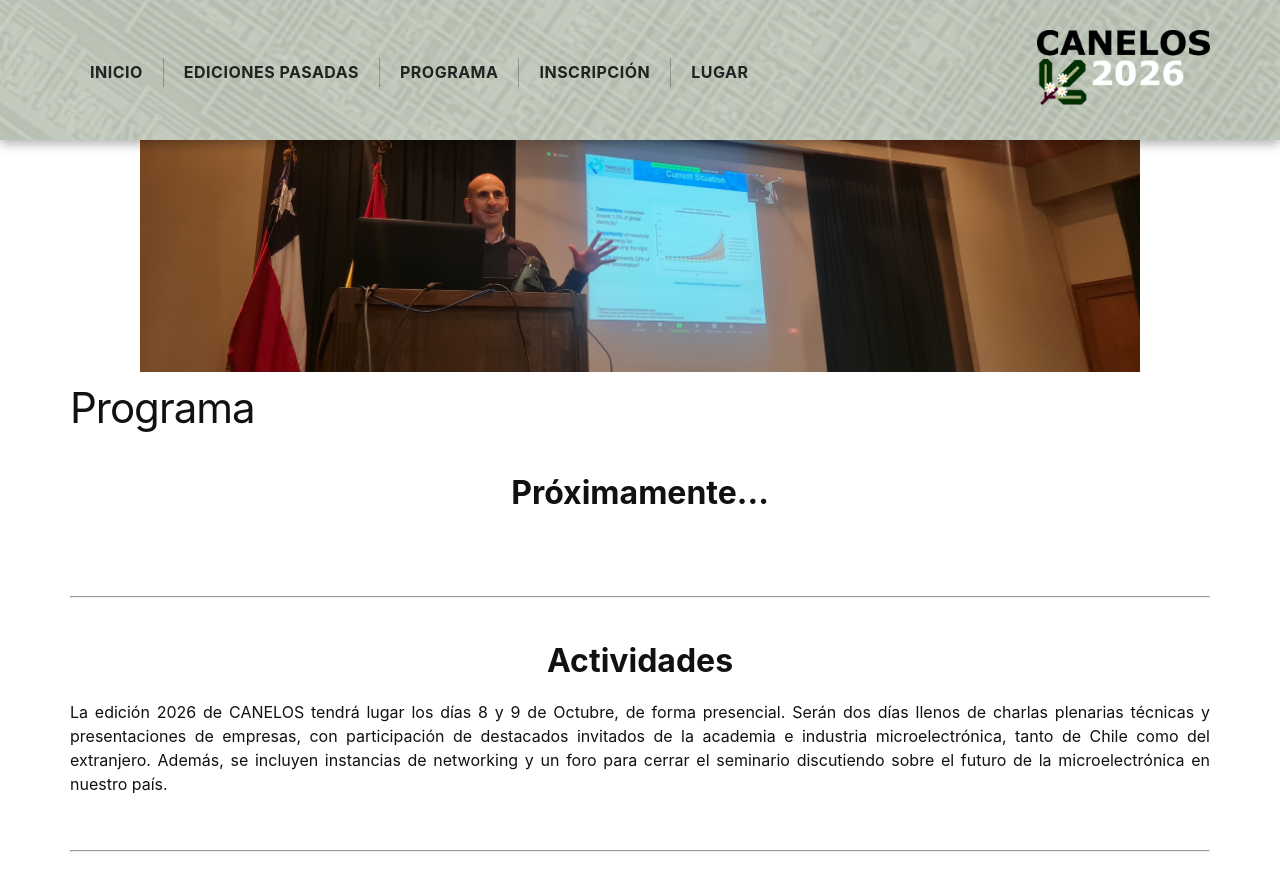
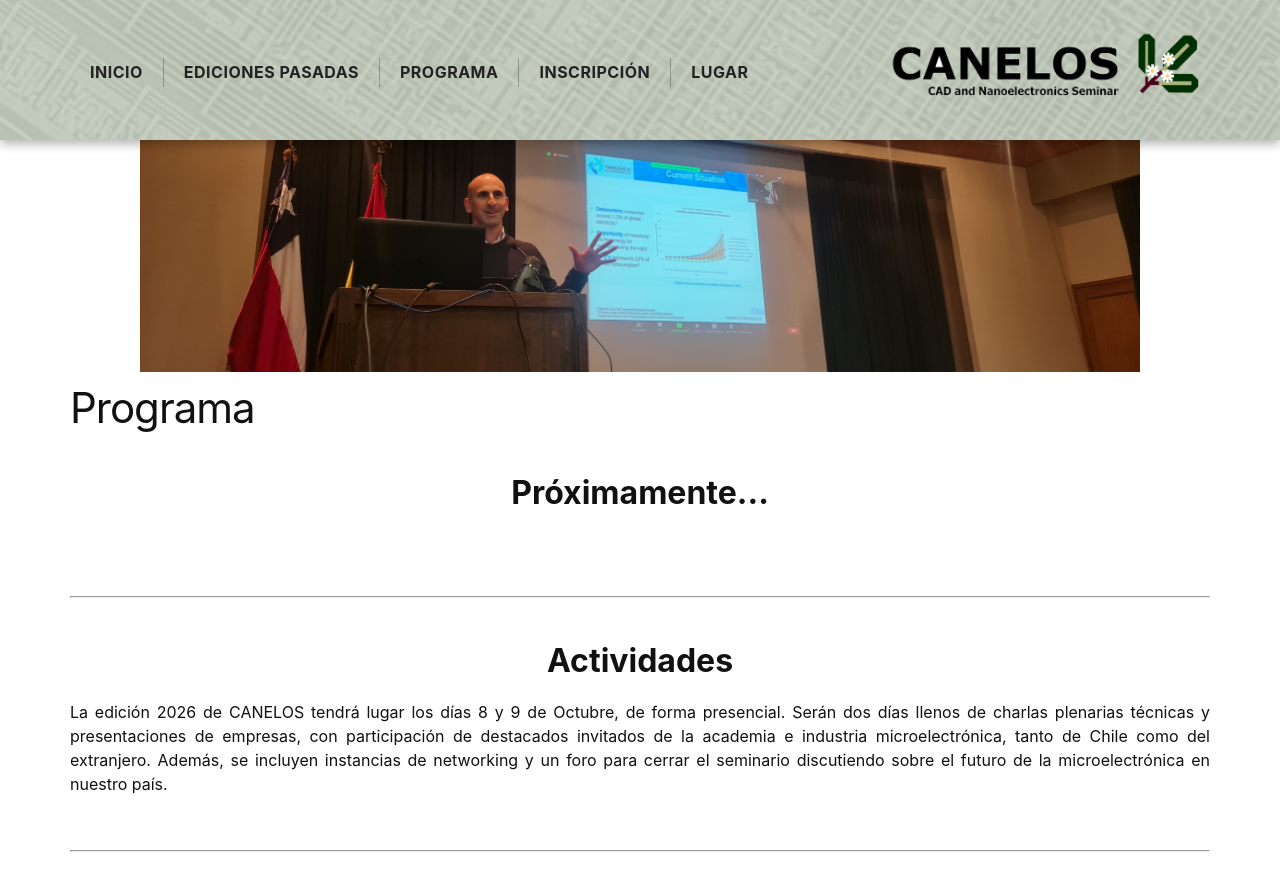
Before and after one commit to ChipUSM/CANELOS, a Jekyll site: the page built from program.md, in a window 1280 px wide and 900 px high. Shown: the top 891 px of the window. Built offline with Jekyll 4.4.1, drawn with Linux system fonts in a browser that asks for light colours.

Commit message:
actualizacion test header

```diff
--- a/_includes/header.html
+++ b/_includes/header.html
@@ -49,7 +49,7 @@
     {%- endif -%}
 
     <a class="site-title" rel="author" href="{{ '/' | relative_url }}" style="margin-left: auto; padding-left: 40px; display: flex; align-items: center; text-decoration: none;">
-		<img src="{{ site.baseurl}}/assets/img/canelos_web_logo_2026.png" alt="CANELOS" style="height: 75px; width: auto; max-width: none;">
+		<img src="{{ site.baseurl}}/assets/img/imagen_header_canelos_v2.png" alt="CANELOS" style="height: 75px; width: auto; max-width: none;">
 	</a>
   </div>
 </header>
```
Also changed, not shown: assets/img/imagen_header_canelos_v2.png (added).
